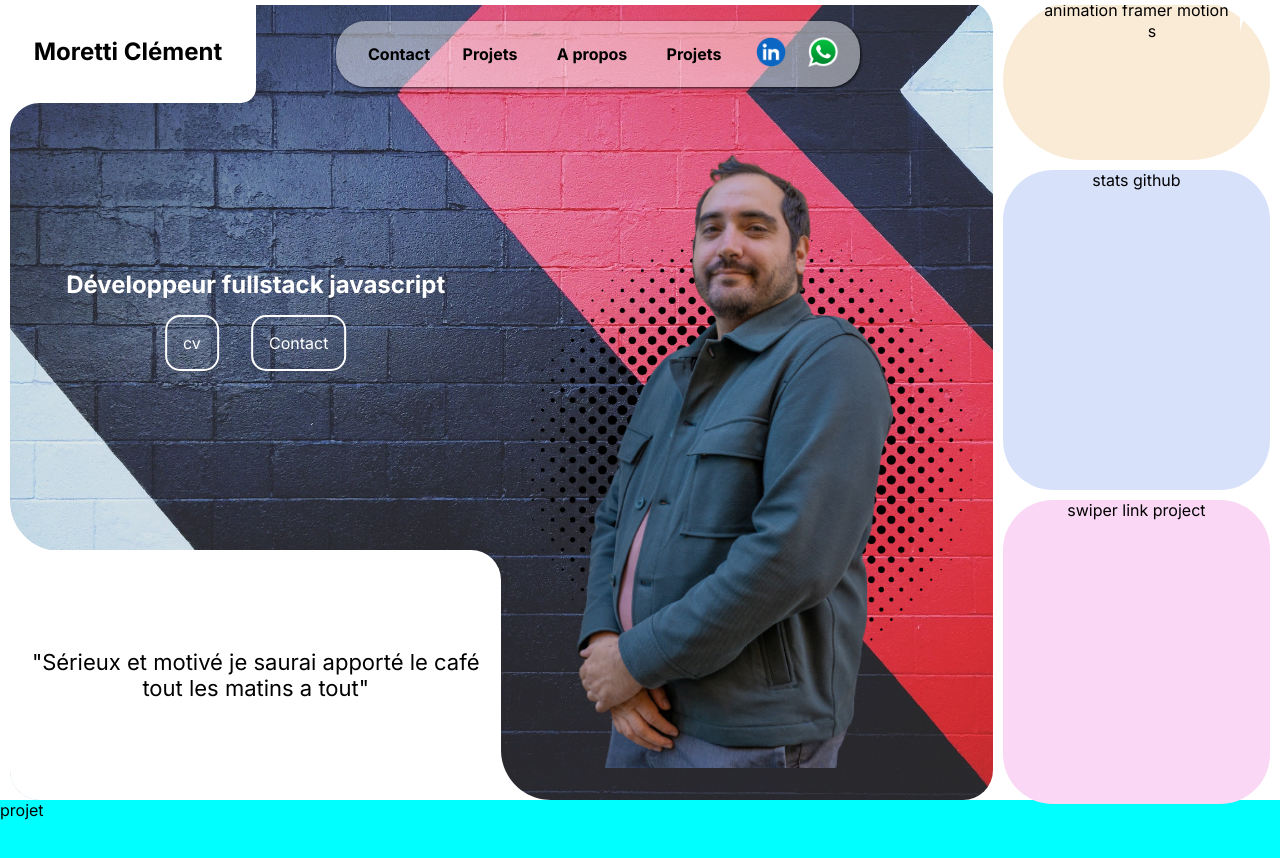
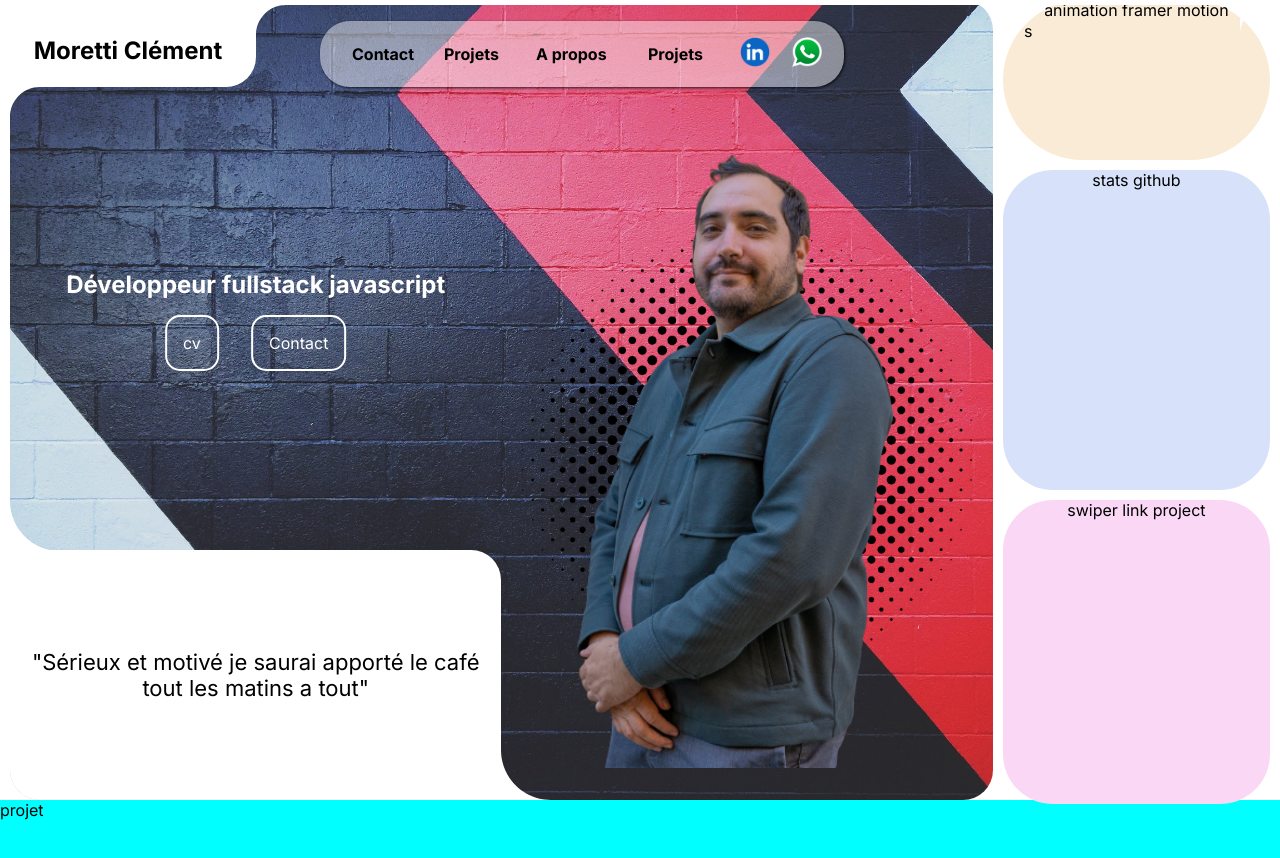
Before and after one commit to daddykoala/myPortfolio-nextJS, a Next.js app in the folder portfolio-next/: page / in a window 1280 px wide. Shown: the top 858 px of the page. Built offline with nearby package versions, Linux system fonts and the light colour scheme.

Commit message:
fix angle header

```diff
--- a/portfolio-next/component/header/header.js
+++ b/portfolio-next/component/header/header.js
@@ -22,7 +22,26 @@ export default function Header() {
 
   return (
     <header className={styles.header}>
-      <h1 className={styles.header__item}> Moretti Clément </h1>{" "}
+      <div className={`${styles.header__item} ${styles.header__item1}`}>
+
+      <h1> Moretti Clément </h1>{" "}
+      <svg
+        className={styles.header__cornereffectLeft}
+        xmlns="http://www.w3.org/2000/svg"
+        viewBox="0 0 100 100"
+      >
+        <path d="m100,0H0v100C0,44.77,44.77,0,100,0Z" fill="#ffffff">
+        </path>
+      </svg>
+      <svg
+        className={styles.header__cornereffectLeft2}
+        xmlns="http://www.w3.org/2000/svg"
+        viewBox="0 0 100 100"
+      >
+        <path d="m100,0H0v100C0,44.77,44.77,0,100,0Z" fill="#ffffff">
+        </path>
+      </svg>
+      </div>
       <svg
         className={styles.header__cornereffectRight}
         xmlns="http://www.w3.org/2000/svg"
@@ -31,14 +50,7 @@ export default function Header() {
         <path d="m100,0H0v100C0,44.77,44.77,0,100,0Z" fill="#ffffff">
         </path>
       </svg>
-      <svg
-        className={styles.header__cornereffectLeft}
-        xmlns="http://www.w3.org/2000/svg"
-        viewBox="0 0 100 100"
-      >
-        <path d="m100,0H0v100C0,44.77,44.77,0,100,0Z" fill="#ffffff">
-        </path>
-      </svg>
+
       {screenWidth > 1024 ? (
         <>
           <div className={styles.header__item}>
--- a/portfolio-next/src/styles/header.module.scss
+++ b/portfolio-next/src/styles/header.module.scss
@@ -6,39 +6,53 @@
   grid-template-columns: 20% 1fr 20%;
   gap: 2rem;
   border-radius: 0 0 5px 0;
+
   background-color: transparent;
   position: fixed;
   border-top: solid 5px white;
   z-index: 1000;
-
   // background-color: aqua;
   &__cornereffectRight {
     display: block;
     width: 30px;
     position: absolute;
     right: 10px;
-
   }
   &__cornereffectLeft {
     display: block;
     width: 30px;
     position: absolute;
-    top: 98px;
+    bottom: -30px;
     left: 10px;
+  }
+  &__cornereffectLeft2 {
+    display: block;
+    width: 30px;
+    position: absolute;
+    top: 0px;
+    right: -30px;
   }
 
   & h1 {
     border-radius: 0 0 15px 0;
-    background-color: vars.$color-primary;
-    padding-top: 2rem;
     font-size: 1.5rem;
+    text-align: center;
+    transform: translateY(50%);
+
   }
 
+  &__item:nth-child(1) {
+    background-color: vars.$color-primary;
+    border-radius: 0 0 30px 0px;
+    position: relative;
+  }
   &__item {
-    // border: solid 1px red;
-    text-align: center;
-    padding: 1rem;
+    padding-top:16px;
   }
+//   &__item1 {
+// background-color: vars.$color-primary;
+// border-radius: 0 0 30px 0px;
+//   }
 }
 
 .navbar {
```
